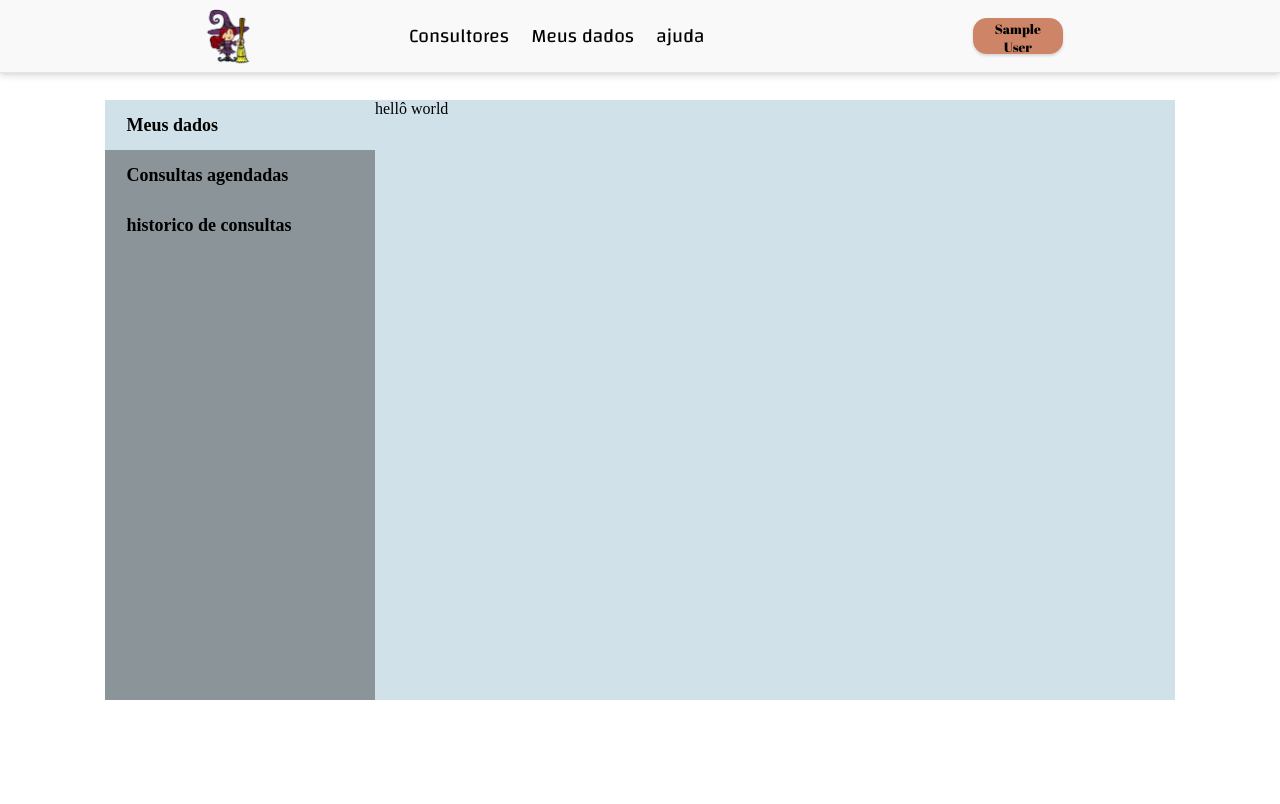
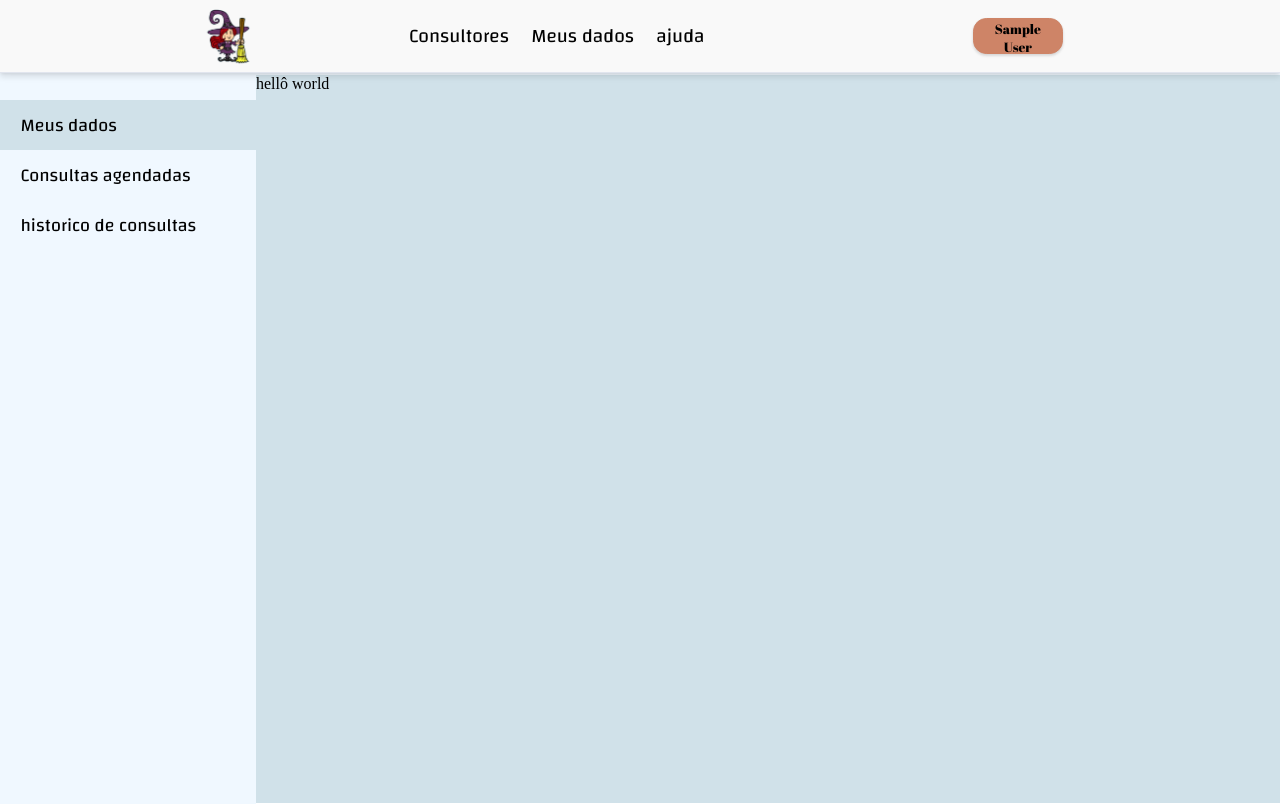
Before and after one commit to jennitlf/mystika, a React (Create React App) app in the folder mystika-frontend/: page /meus-dados in a window 1280 px wide. Built offline with nearby package versions, Linux system fonts and the light colour scheme; no server answers; sample sign-in values are in the browser's storage; a web font is replaced by a local one.

Commit message:
changes in styling

```diff
--- a/mystika-frontend/src/App.css
+++ b/mystika-frontend/src/App.css
@@ -2,5 +2,6 @@
   width: 99.20vw;
   text-align:start;
   padding: 0;
-
+  margin:0;
+  z-index: 1000;
 }
--- a/mystika-frontend/src/css/MyData.css
+++ b/mystika-frontend/src/css/MyData.css
@@ -3,19 +3,19 @@
     height: 100vh;
     display: flex;
     flex-direction: row;
-    justify-content: center;
-    align-items: center;
+    background-color: aliceblue;
 }
 
 .nav-my-data{
-    width: 270px;
-    height: 600px;
+    margin-top: 100px;
+    width: 20vw;
+    height: 88vh;
     display: flex;
     flex-direction: column;
     justify-content: top;
     align-items: center;
     list-style: none;
-    background-color: rgb(139, 148, 153);
+    background-color: aliceblue;
 }
 .nav-my-data button{
     padding: 0 0 0 8% ;
@@ -25,15 +25,16 @@
     align-items: center;
     border: none;
     background-color: blue;
-    font-family: "DM Serif Display", serif;
-    font-weight: 800;
-    font-style: normal;
+    font-family: "Changa", serif;
+    font-optical-sizing: auto;
+    font-weight: 400;
     cursor: pointer;
     font-size: large;
 }
 
 .content-main-my-data{
-    width: 800px;
-    height: 600px;
+    margin-top: 75px;
+    width: 80vw;
+    height: 91vh;
     background-color: rgb(208, 225, 233);
 }
--- a/mystika-frontend/src/index.css
+++ b/mystika-frontend/src/index.css
@@ -1,3 +1,5 @@
 body {
   margin: 0;
+  padding: 0;
+  z-index: 1000;
 }
```
